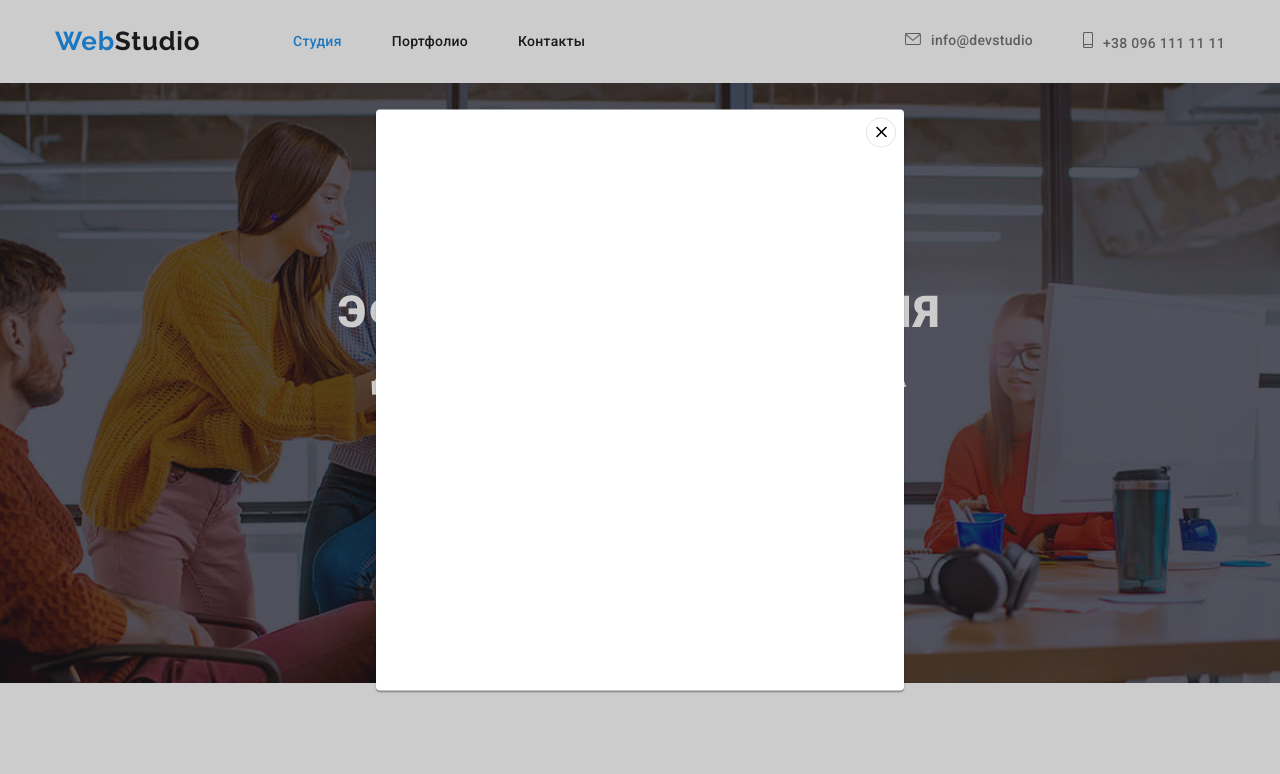
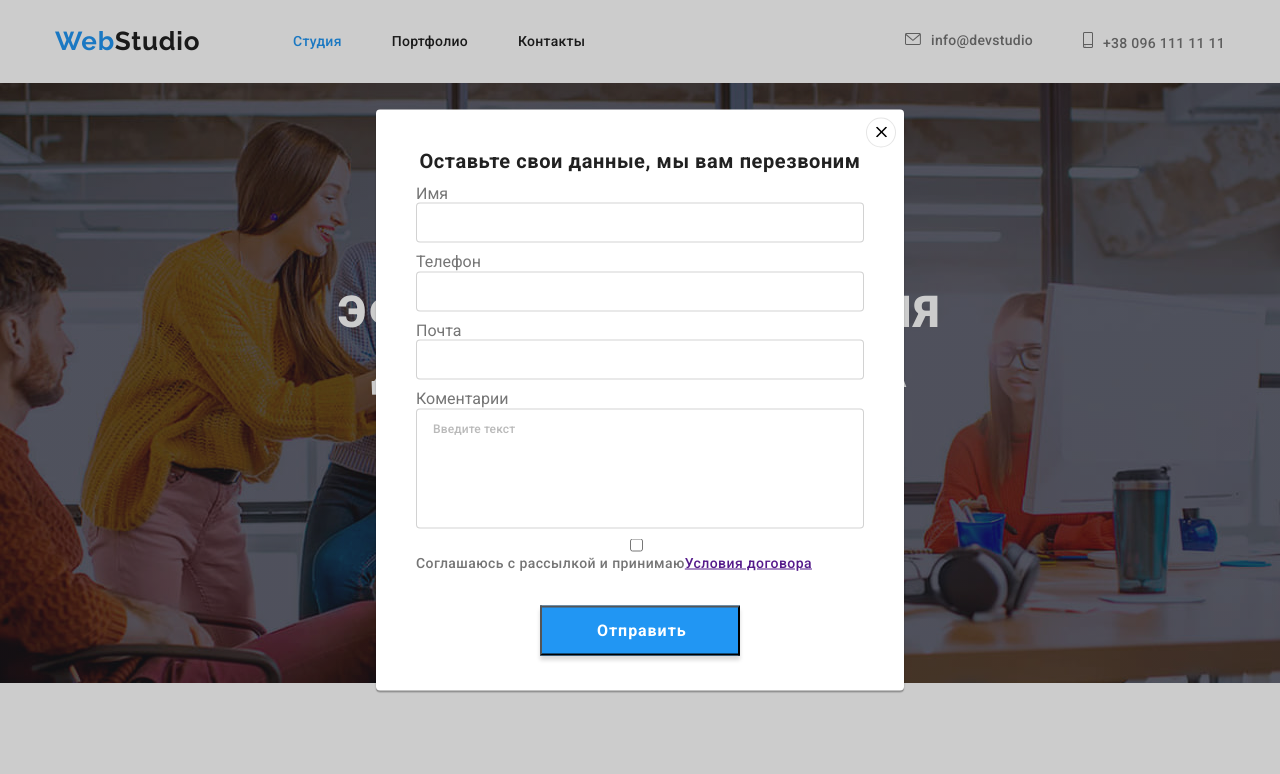
Before and after one commit to Yevheniia87/goit-markup-hw-06, a plain HTML site: page index.html in a window 1280 px wide. Both pictures are taken after a click on the button "Заказать услугу". Shown: the top 774 px of the page. Drawn offline with nearby package versions, Linux system fonts and the light colour scheme.

Commit message:
added modal-form

```diff
--- a/css/style.css
+++ b/css/style.css
@@ -618,6 +618,7 @@ img {
   box-shadow: 0px 1px 3px rgba(0, 0, 0, 0.12), 0px 1px 1px rgba(0, 0, 0, 0.14),
     0px 2px 1px rgba(0, 0, 0, 0.2);
   border-radius: 4px;
+  padding: 40px;
 }
 .modal-close-btn {
   position: absolute;
@@ -634,8 +635,105 @@ img {
   width: 11px;
   height: 11px;
 }
+.close-btn-icon:hover,
+.close-btn-icon:focus {
+  fill: var(--address-hover-focus);
+}
 .backdrop.is-hidden {
   opacity: 0;
   visibility: hidden;
   pointer-events: none;
 }
+.modal-form {
+  display: flex;
+  flex-direction: column;
+}
+.modal-form-title {
+  font-weight: 700;
+  font-size: 20px;
+  line-height: 1.15;
+  text-align: center;
+  letter-spacing: 0.03em;
+  margin-bottom: 12px;
+  color: #212121;
+}
+.modal-form-label {
+  color: #757575;
+  margin-bottom: 10px;
+}
+.modal-form-wrapper {
+  display: block;
+  position: relative;
+}
+.modal-form-input {
+  display: block;
+  width: 100%;
+  height: 40px;
+  border: 1px solid rgba(33, 33, 33, 0.2);
+  border-radius: 4px;
+  cursor: pointer;
+
+  transition: border-color 250ms cubic-bezier(0.4, 0, 0.2, 1);
+}
+.modal-form-input:focus {
+  outline: none;
+  border-color: var(--address-hover-focus);
+}
+.modal-form-message {
+  font-weight: 500;
+  font-size: 12px;
+  line-height: 1.167;
+  letter-spacing: 0.01em;
+  display: block;
+  width: 100%;
+  height: 120px;
+  resize: none;
+  border: 1px solid rgba(33, 33, 33, 0.2);
+  border-radius: 4px;
+  padding: 12px 16px;
+  cursor: pointer;
+
+  transition: border-color 250ms cubic-bezier(0.4, 0, 0.2, 1);
+}
+.modal-form-message:focus {
+  outline: none;
+  border-color: var(--address-hover-focus);
+}
+.modal-form-message::placeholder {
+  color: rgba(117, 117, 117, 0.5);
+}
+.modal-form-message:focus ::placeholder {
+  color: var(--address-hover-focus);
+}
+/*.modal-form-policy {
+  display: flex;
+}*/
+.modal-form-check-policy {
+  display: flex;
+  margin-right: 7px;
+}
+.modal-form-label-policy {
+  font-weight: 500;
+  font-size: 14px;
+  line-height: 1.714;
+  letter-spacing: 0.03em;
+  color: #757575;
+  margin-bottom: 30px;
+}
+.modal-form-btn {
+  font-weight: 700;
+  font-size: 16px;
+  line-height: 1.875;
+  display: flex;
+  align-items: center;
+  text-align: center;
+  letter-spacing: 0.06em;
+  color: #ffffff;
+  padding: 10px 55px;
+  align-self: center;
+  background-color: var(--btn);
+  width: 200px;
+  height: 50px;
+  box-shadow: 0px 4px 4px rgba(0, 0, 0, 0.15);
+  cursor: pointer;
+}
--- a/index.html
+++ b/index.html
@@ -448,6 +448,42 @@
                     <use href="./img/sprite.svg.svg#icon-vector"></use>
                 </svg>
             </button>
+
+            <p class="modal-form-title">Оставьте свои данные, мы вам перезвоним</p>
+            <form action="#" class="modal-form">
+                <label class="modal-form-label">
+                    Имя
+                    <span class="modal-form-wrapper">
+                        <input type="text" name="user-name" class="modal-form-input">
+                    </span>
+                </label>
+
+                <label class="modal-form-label">
+                    Телефон
+                    <span class="modal-form-wrapper">
+                        <input type="tel" name="user-phone" class="modal-form-input">
+                    </span>
+                </label>
+
+                <label class="modal-form-label">
+                    Почта
+                    <span class="modal-form-wrapper">
+                        <input type="email" name="user-email" class="modal-form-input">
+                    </span>
+                </label>
+
+                <label class="modal-form-label">
+                    Коментарии
+                    <textarea name="user-message" class="modal-form-message" placeholder="Введите текст"></textarea>
+                </label>
+
+
+                <input type="checkbox" name="user-policy" id="policy-check" class="modal-form-check-policy">
+                <label for="policy-check" class="modal-form-label-policy">Соглашаюсь с рассылкой и принимаю<a href="">Условия договора</a></label>
+
+                <button type="submit" class="modal-form-btn">Отправить</button>
+
+            </form>
         </div>
     </div>
 
```
Also changed, not shown: css/portfolio.css (+4 -7 lines).
